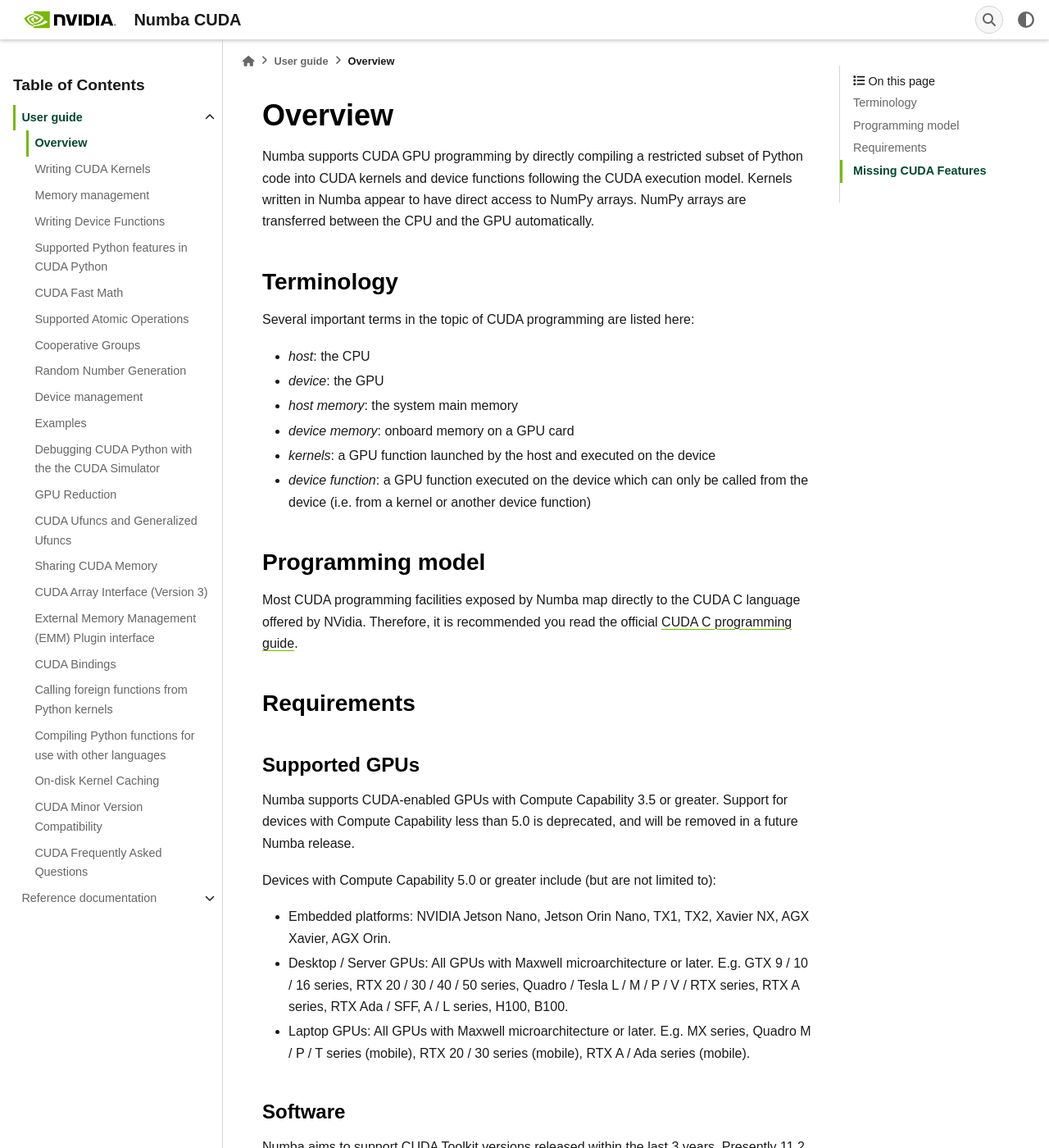
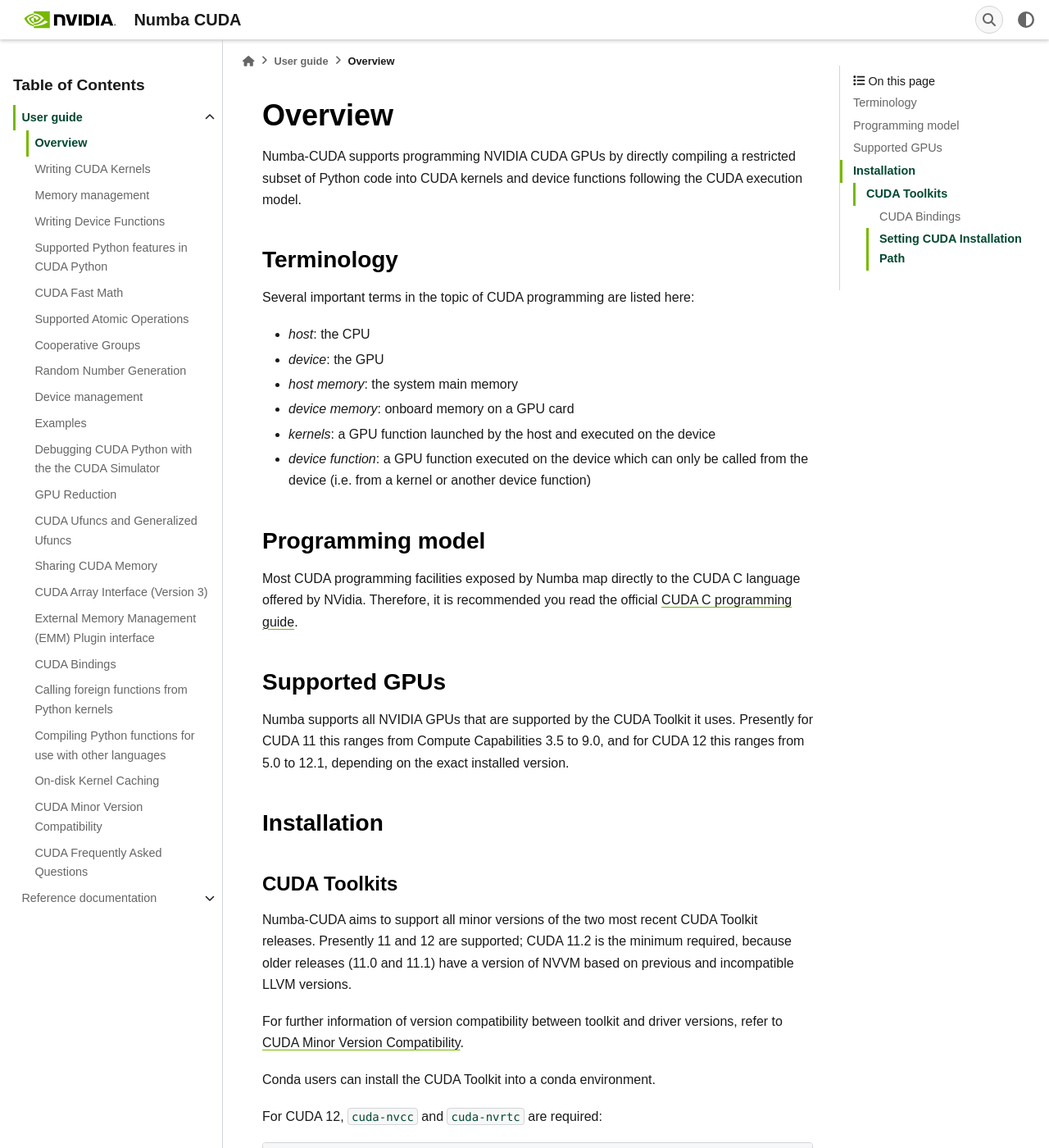
Before and after one commit to NVIDIA/numba-cuda, a Sphinx documentation site: the page built from docs/source/user/overview.rst, in a window 1280 px wide and 1400 px high. Shown: the whole window at 82% size. Built offline with Sphinx 7.4.7, drawn with Linux system fonts in a browser that asks for light colours; some web fonts are replaced; some of the changed text lies outside the part shown.

Commit message:
[DOCS] Rewrite front page and tidy up overview

```diff
--- a/docs/source/user/examples.rst
+++ b/docs/source/user/examples.rst
@@ -1,3 +1,4 @@
+.. _numba-cuda-examples:
 
 ========
 Examples
--- a/docs/source/user/kernels.rst
+++ b/docs/source/user/kernels.rst
@@ -1,3 +1,4 @@
+.. _writing-cuda-kernels:
 
 ====================
 Writing CUDA Kernels
--- a/docs/source/user/overview.rst
+++ b/docs/source/user/overview.rst
@@ -2,11 +2,9 @@
 Overview
 ========
 
-Numba supports CUDA GPU programming by directly compiling a restricted subset
-of Python code into CUDA kernels and device functions following the CUDA
-execution model.  Kernels written in Numba appear to have direct access
-to NumPy arrays.  NumPy arrays are transferred between the CPU and the
-GPU automatically.
+Numba-CUDA supports programming NVIDIA CUDA GPUs by directly compiling a
+restricted subset of Python code into CUDA kernels and device functions
+following the CUDA execution model.
 
 
 Terminology
@@ -31,34 +29,29 @@
 official `CUDA C programming guide <http://docs.nvidia.com/cuda/cuda-c-programming-guide>`_.
 
 
-Requirements
+Supported GPUs
+==============
+
+Numba supports all NVIDIA GPUs that are supported by the CUDA Toolkit it uses.
+Presently for CUDA 11 this ranges from Compute Capabilities 3.5 to 9.0, and for
+CUDA 12 this ranges from 5.0 to 12.1, depending on the exact installed version.
+
+
+.. _numba-cuda-installation:
+
+Installation
 ============
 
-Supported GPUs
---------------
+CUDA Toolkits
+-------------
 
-Numba supports CUDA-enabled GPUs with Compute Capability 3.5 or greater.
-Support for devices with Compute Capability less than 5.0 is deprecated, and
-will be removed in a future Numba release.
+Numba-CUDA aims to support all minor versions of the two most recent CUDA
+Toolkit releases. Presently 11 and 12 are supported; CUDA 11.2 is the minimum
+required, because older releases (11.0 and 11.1) have a version of NVVM based on
+previous and incompatible LLVM versions.
 
-Devices with Compute Capability 5.0 or greater include (but are not limited to):
-
-- Embedded platforms: NVIDIA Jetson Nano, Jetson Orin Nano, TX1, TX2, Xavier
-  NX, AGX Xavier, AGX Orin.
-- Desktop / Server GPUs: All GPUs with Maxwell microarchitecture or later. E.g.
-  GTX 9 / 10 / 16 series, RTX 20 / 30 / 40 / 50 series, Quadro / Tesla L / M /
-  P / V / RTX series, RTX A series, RTX Ada / SFF, A / L series, H100, B100.
-- Laptop GPUs: All GPUs with Maxwell microarchitecture or later. E.g. MX series,
-  Quadro M / P / T series (mobile), RTX 20 / 30 series (mobile), RTX A / Ada
-  series (mobile).
-
-Software
---------
-
-Numba aims to support CUDA Toolkit versions released within the last 3 years.
-Presently 11.2 is the minimum required toolkit version. An NVIDIA driver
-sufficient for the toolkit version is also required (see also
-:ref:`minor-version-compatibility`).
+For further information of version compatibility between toolkit and driver
+versions, refer to :ref:`minor-version-compatibility`.
 
 Conda users can install the CUDA Toolkit into a conda environment.
 
@@ -82,6 +75,7 @@
 toolkit, the following describes how Numba searches for a CUDA toolkit
 installation.
 
+
 .. _cuda-bindings:
 
 CUDA Bindings
@@ -90,23 +84,31 @@
 Numba supports interacting with the CUDA Driver API via either the `NVIDIA CUDA
 Python bindings <https://nvidia.github.io/cuda-python/>`_ or its own ctypes-based
 bindings. Functionality is equivalent between the two binding choices. The
+NVIDIA bindings are the default, and the ctypes bindings are now deprecated.
+
 ctypes-based bindings are presently the default, but the NVIDIA bindings will
 be used by default (if they are available in the environment) in a future Numba
 release.
 
-You can install the NVIDIA bindings with::
+If the NVIDIA bindings are not present in your environment, you can install them
+with::
 
-   $ conda install -c conda-forge cuda-python
+   $ conda install -c conda-forge cuda-bindings
 
 if you are using Conda, or::
 
-   $ pip install cuda-python
+   $ pip install cuda-bindings[cu11]
 
-if you are using pip. Note that the bracket notation ``[cuXX]`` introduced above
-will bring in this dependency for you.
+for CUDA 11 bindings with pip, or
 
-The use of the NVIDIA bindings is enabled by setting the environment variable
-:envvar:`NUMBA_CUDA_USE_NVIDIA_BINDING` to ``"1"``.
+   $ pip install cuda-bindings[cu12]
+
+for CUDA 12 bindings with pip. Note that the bracket notation
+``numba-cuda[cuXX]`` introduced above will bring in this dependency for you.
+
+The use of the ctypes bindings is enabled by setting the environment variable
+:envvar:`NUMBA_CUDA_USE_NVIDIA_BINDING` to ``"0"``.
+
 
 .. _cudatoolkit-lookup:
 
@@ -130,13 +132,3 @@
 If the ``libcuda`` library is in a non-standard location, users can set
 environment variable ``NUMBA_CUDA_DRIVER`` to the file path (not the directory
 path) of the shared library file.
-
-
-Missing CUDA Features
-=====================
-
-Numba does not implement all features of CUDA, yet.  Some missing features
-are listed below:
-
-* dynamic parallelism
-* texture memory
```
Also changed, not shown: docs/source/index.rst (+12 -6 lines).
